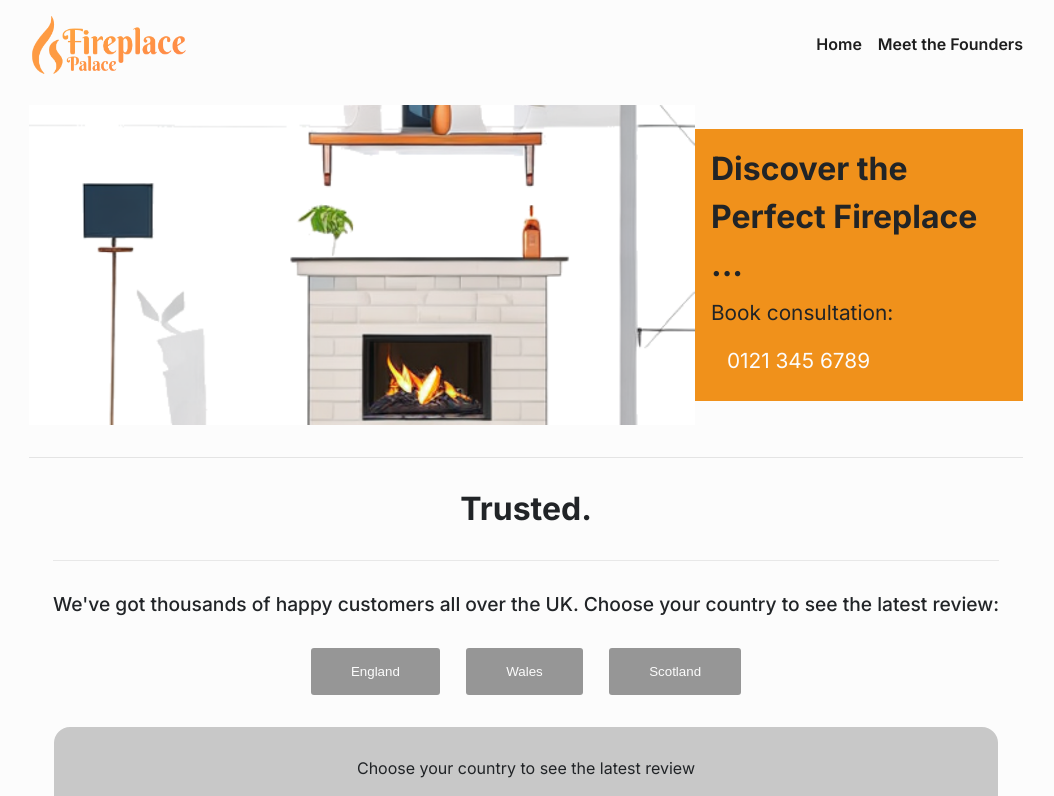
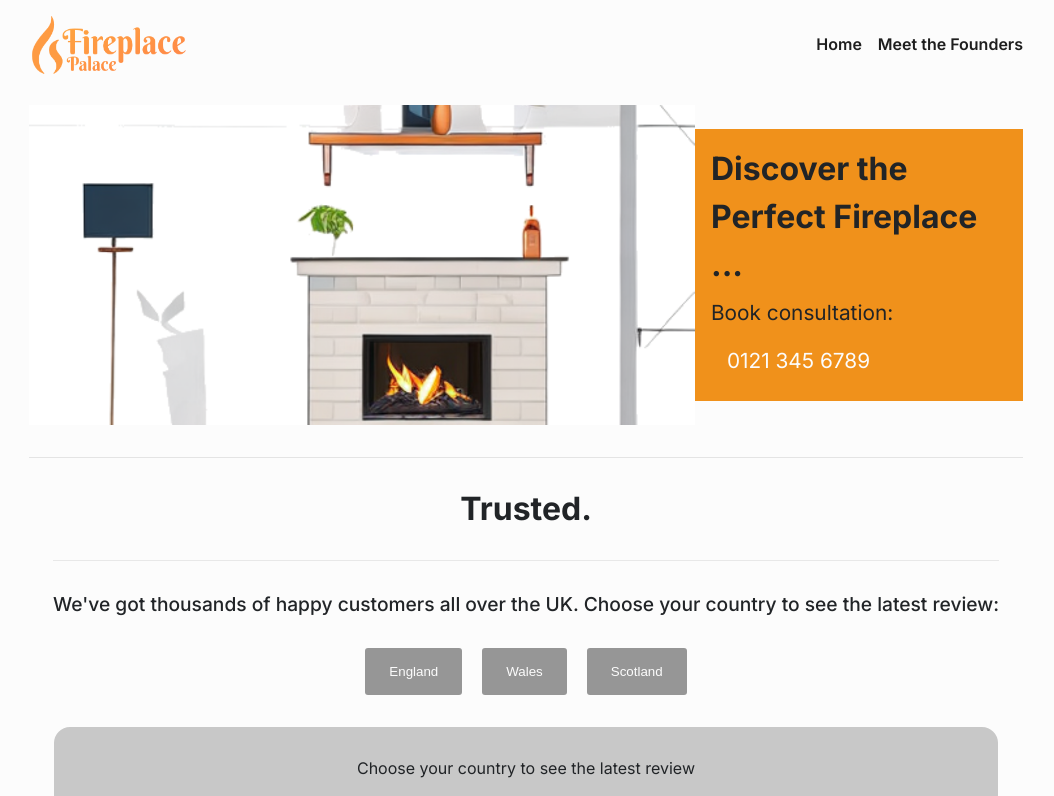
Before and after one commit to moose-hub/Fireplace-Palace, a Next.js app: page / in a window 1280 px wide. Shown: the top 796 px of the page, without its empty margins (114-1168 px from the left). Built offline with nearby package versions, Linux system fonts and the light colour scheme; no server answers.

Commit message:
refactor review styling

```diff
--- a/components/reviews/Reviews.css
+++ b/components/reviews/Reviews.css
@@ -19,7 +19,7 @@
 
 .content__toggler-buttons {
     display: flex;
-    gap: 1.65rem;
+    gap: 1.25rem;
 }
 
 .content__toggler-button {
@@ -27,8 +27,7 @@
     color: var(--color-light);
     border: none;
     border-radius: 3px;
-    padding: 1rem 2.5rem;
-    max-width: 150px;
+    padding: 1rem 1.5rem;
 
     transition: background-color .125s ease-in-out, color .125s ease-in-out;
 
@@ -49,13 +48,13 @@
     text-align: center;
     gap: 1rem;
     width: 95%;
+    min-height: 200px;
 }
 
 .review__text {
     background-color: rgb(var(--color-light-darker));
     padding: 2rem;
     border-radius: 1rem;
-    height: 100px;
 }
 
 .review__author {
@@ -70,3 +69,9 @@
     background-color: var(--accent-color);
     color: var(--color-dark);
 }
+
+@media (orientation: landscape) {
+    .content__toggler-buttons {
+        flex-direction: row;
+    }
+}
```
